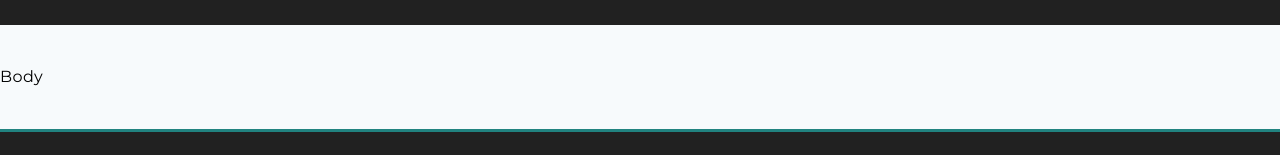
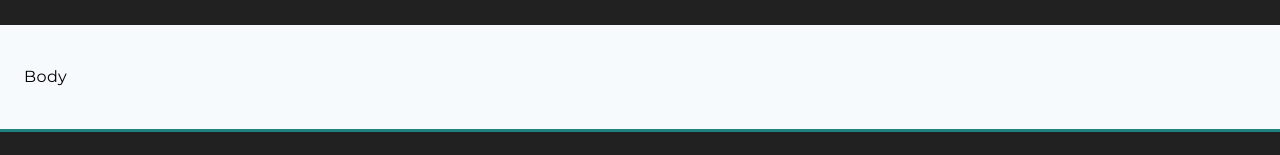
Before and after one commit to nahuel-ianni/covid-19-tracker, a React (Create React App) app in the folder src/: page / in a window 1280 px wide. Shown: the part 148-303 px from the top of the page. Built offline with nearby package versions, Linux system fonts and the light colour scheme.

Commit message:
Extracted main element into a component

```diff
--- /dev/null
+++ b/src/src/components/Main/Main.jsx
@@ -0,0 +1,15 @@
+import React from 'react';
+
+import Container from '@material-ui/core/Container';
+
+const Main = () => {
+    return (
+        <main>
+            <Container>
+                Body
+			</Container>
+        </main>
+    )
+}
+
+export default Main;
--- a/src/src/components/index.js
+++ b/src/src/components/index.js
@@ -1,3 +1,4 @@
 export { default as Footer } from './Footer/Footer';
 export { default as Header } from './Header/Header';
+export { default as Main } from './Main/Main';
 export { default as SocialMedia } from './SocialMedia/SocialMedia';
--- a/src/src/containers/App/App.js
+++ b/src/src/containers/App/App.js
@@ -1,15 +1,13 @@
 import React, { Fragment } from 'react';
 
-import { Footer, Header } from '../../components'
+import { Footer, Header, Main } from '../../components'
 
 class App extends React.Component {
 	render() {
 		return (
 			<Fragment>
 				<Header />
-
-				<main>Body</main>
-
+				<Main />
 				<Footer />
 			</Fragment>
 		)
```
